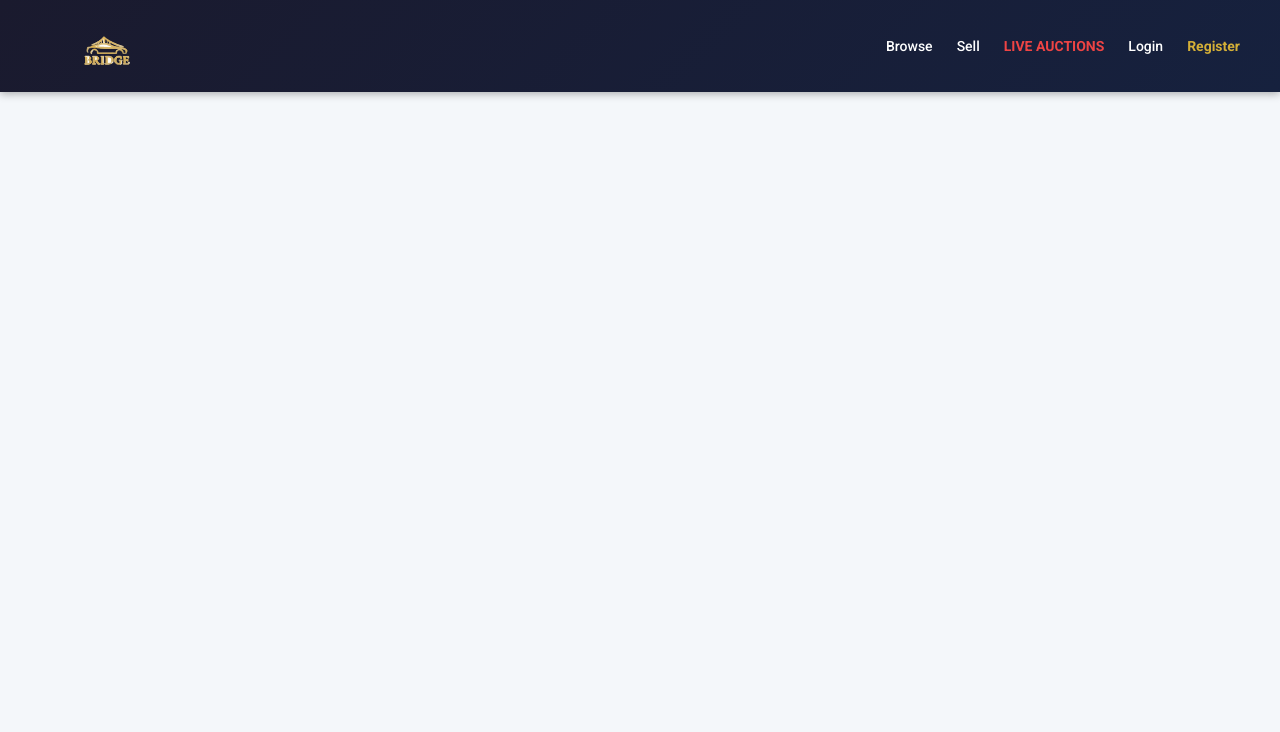
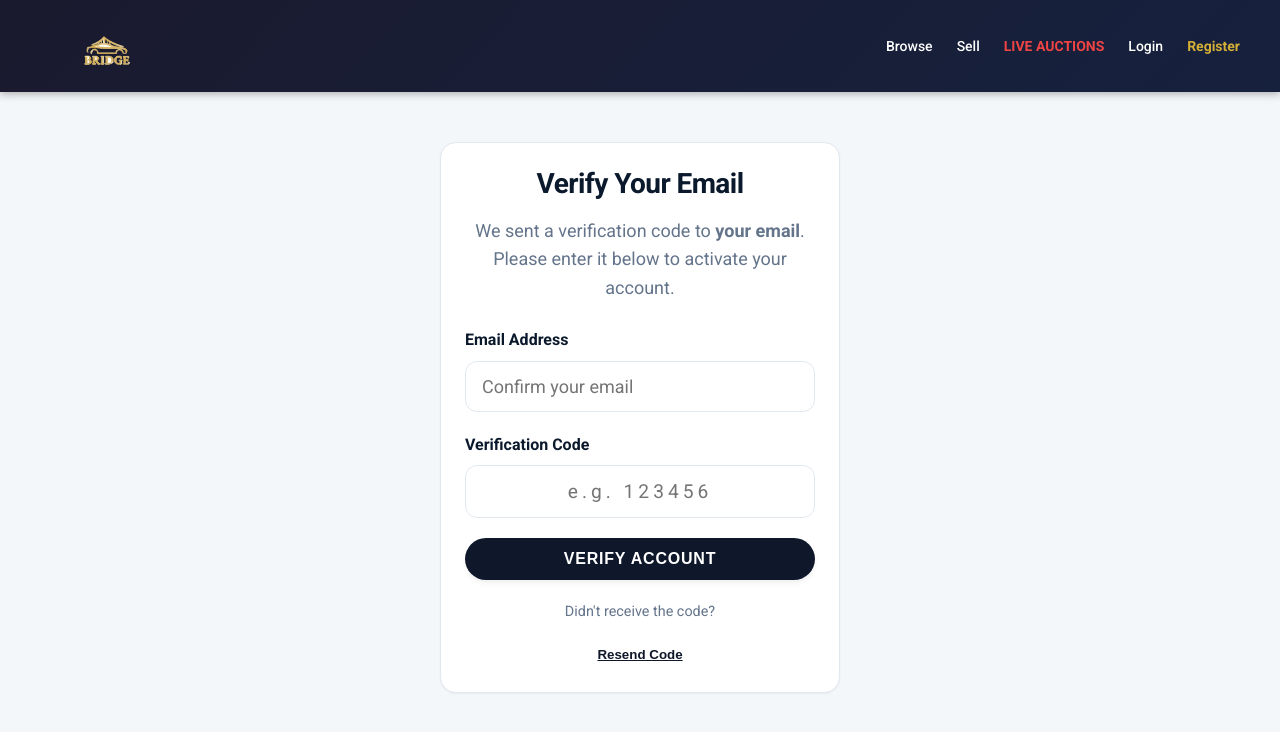
Before and after one commit to Emsko1/TheBridgeFrontend, a React (Vite) app in the folder frontend/: page /verify-email in a window 1280 px wide. Shown: the top 732 px of the page. Built offline with nearby package versions, Linux system fonts and the light colour scheme; no server answers.

Commit message:
feat: implement email verification page

```diff
--- a/frontend/src/App.jsx
+++ b/frontend/src/App.jsx
@@ -10,6 +10,7 @@ import Login from './pages/Login'
 import Register from './pages/Register'
 import Profile from './pages/Profile'
 import FlashSale from './pages/FlashSale'
+import VerifyEmail from './pages/VerifyEmail'
 
 
 import { Toaster } from 'react-hot-toast'
@@ -31,6 +32,7 @@ export default function App() {
               <Route path="/profile" element={<Profile />} />
               <Route path="/login" element={<Login />} />
               <Route path="/register" element={<Register />} />
+              <Route path="/verify-email" element={<VerifyEmail />} />
 
             </Routes>
           </main>
--- a/frontend/src/pages/FlashSale.jsx
+++ b/frontend/src/pages/FlashSale.jsx
@@ -39,7 +39,7 @@ export default function FlashSale() {
                 <p style={{ fontSize: '20px', maxWidth: '600px', margin: '0 auto', opacity: 0.9 }}>
                     Exclusive deals. Live bidding. Greatest value.
                     <br />
-                    Join the tensiometer of trading.
+                    Join the tensiometer of Autos trading.
                 </p>
             </div>
 
--- a/frontend/src/pages/Register.jsx
+++ b/frontend/src/pages/Register.jsx
@@ -47,8 +47,8 @@ export default function Register() {
       console.log('📤 Sending registration payload:', payload)
       const response = await authAPI.register(payload)
       console.log('✅ Registration successful:', response.data)
-      toast.success('Registration successful! Please login.')
-      navigate('/login')
+      toast.success('Registration successful! Please check your email for the code.')
+      navigate('/verify-email', { state: { email } })
     } catch (err) {
       console.error('❌ Register error:', err)
       console.error('Error response:', err.response?.data)
@@ -62,7 +62,7 @@ export default function Register() {
       let message = 'Registration failed'
 
       if (err.code === 'ERR_NETWORK' || !err.response) {
-        const apiUrl = import.meta.env.VITE_API_URL || '/api'
+        const apiUrl = import.meta.env.VITE_API_URL || 'https://mica-multifocal-marcell.ngrok-free.dev'
         message = `🔌 Cannot reach backend at ${apiUrl}`
       } else if (err.response?.status === 409) {
         message = '📧 Email already registered. Please login or use a different email.'
--- /dev/null
+++ b/frontend/src/pages/VerifyEmail.jsx
@@ -0,0 +1,113 @@
+import React, { useState, useEffect } from 'react'
+import { useLocation, useNavigate } from 'react-router-dom'
+import { authAPI } from '../services/api'
+import { toast } from 'react-hot-toast'
+
+export default function VerifyEmail() {
+    const [code, setCode] = useState('')
+    const [email, setEmail] = useState('')
+    const [loading, setLoading] = useState(false)
+    const navigate = useNavigate()
+    const location = useLocation()
+
+    useEffect(() => {
+        // Try to get email from navigation state or URL query
+        const stateEmail = location.state?.email
+        const queryEmail = new URLSearchParams(location.search).get('email')
+        if (stateEmail) setEmail(stateEmail)
+        else if (queryEmail) setEmail(queryEmail)
+    }, [location])
+
+    const handleVerify = async (e) => {
+        e.preventDefault()
+        if (!code || !email) {
+            toast.error('Email and verification code are required')
+            return
+        }
+
+        setLoading(true)
+        try {
+            await authAPI.verifyEmail(email, code)
+            toast.success('Email verified successfully! You can now login.')
+            navigate('/login')
+        } catch (err) {
+            console.error(err)
+            toast.error(err.response?.data || 'Verification failed. Please try again.')
+        } finally {
+            setLoading(false)
+        }
+    }
+
+    const handleResend = async () => {
+        if (!email) {
+            toast.error('Email address is missing')
+            return
+        }
+
+        try {
+            await authAPI.resendVerification(email)
+            toast.success('Verification code resent! Check your inbox.')
+        } catch (err) {
+            console.error(err)
+            toast.error('Failed to resend code. Please try again.')
+        }
+    }
+
+    return (
+        <div className="card" style={{ maxWidth: 400, margin: '50px auto' }}>
+            <h2 className="text-center" style={{ marginBottom: '16px' }}>Verify Your Email</h2>
+            <p style={{ textAlign: 'center', color: 'var(--text-muted)', marginBottom: '24px' }}>
+                We sent a verification code to <strong>{email || 'your email'}</strong>.
+                <br />
+                Please enter it below to activate your account.
+            </p>
+
+            <form onSubmit={handleVerify}>
+                <div style={{ marginBottom: '20px' }}>
+                    <label>Email Address</label>
+                    <input
+                        value={email}
+                        onChange={(e) => setEmail(e.target.value)}
+                        placeholder="Confirm your email"
+                        disabled={!!location.state?.email}
+                    />
+                </div>
+
+                <div style={{ marginBottom: '20px' }}>
+                    <label>Verification Code</label>
+                    <input
+                        value={code}
+                        onChange={(e) => setCode(e.target.value)}
+                        placeholder="e.g. 123456"
+                        style={{ letterSpacing: '4px', textAlign: 'center', fontSize: '1.2rem' }}
+                        maxLength={6}
+                        required
+                    />
+                </div>
+
+                <button className="btn" style={{ width: '100%' }} disabled={loading}>
+                    {loading ? 'Verifying...' : 'Verify Account'}
+                </button>
+            </form>
+
+            <div style={{ marginTop: '20px', textAlign: 'center' }}>
+                <p style={{ fontSize: '0.9rem', color: 'var(--text-muted)' }}>
+                    Didn't receive the code?
+                </p>
+                <button
+                    onClick={handleResend}
+                    style={{
+                        background: 'none',
+                        border: 'none',
+                        color: 'var(--primary)',
+                        fontWeight: 'bold',
+                        cursor: 'pointer',
+                        textDecoration: 'underline'
+                    }}
+                >
+                    Resend Code
+                </button>
+            </div>
+        </div>
+    )
+}
--- a/frontend/src/services/signalr.js
+++ b/frontend/src/services/signalr.js
@@ -8,7 +8,7 @@ export const initializeSignalR = async () => {
     return connection
   }
 
-  const hubUrl = import.meta.env.VITE_API_URL || ''
+  const hubUrl = import.meta.env.VITE_API_URL || 'https://mica-multifocal-marcell.ngrok-free.dev'
 
   connection = new signalR.HubConnectionBuilder()
     .withUrl(`${hubUrl}/hub/marketplace`)
```
